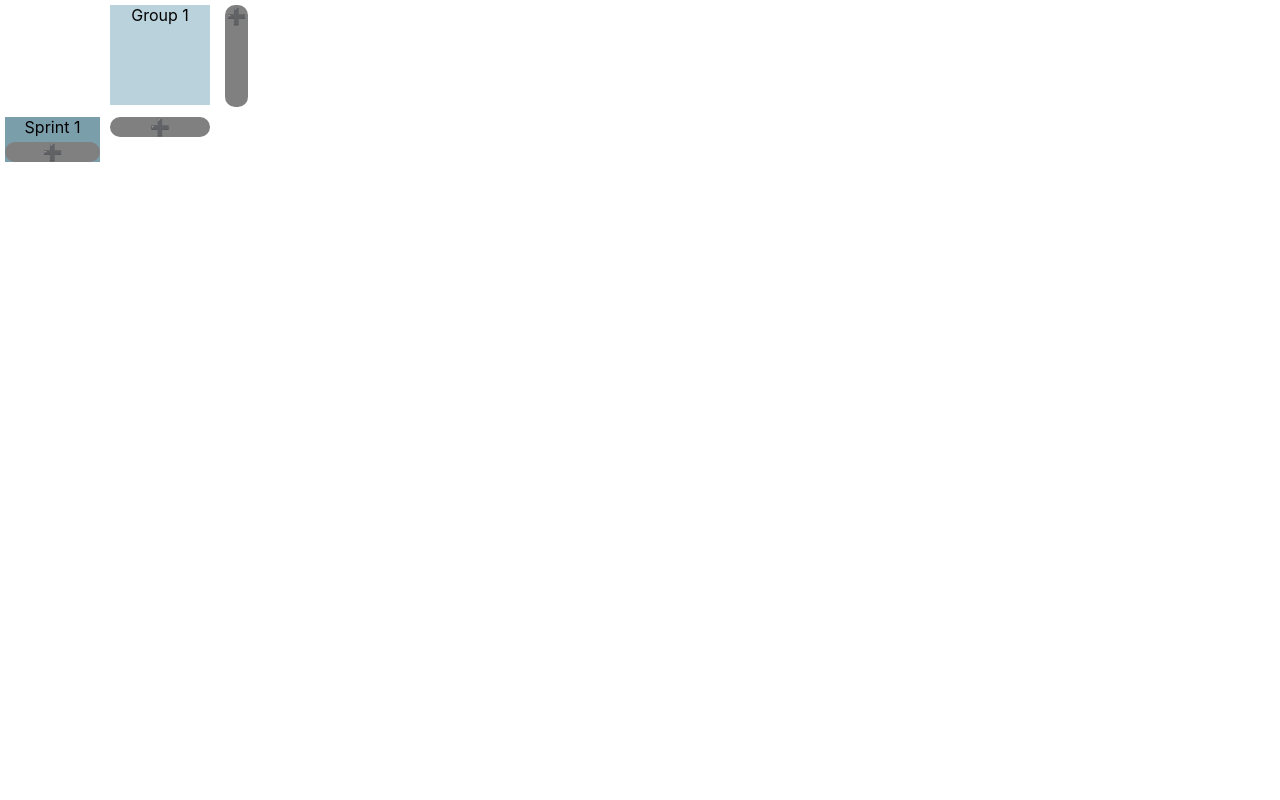
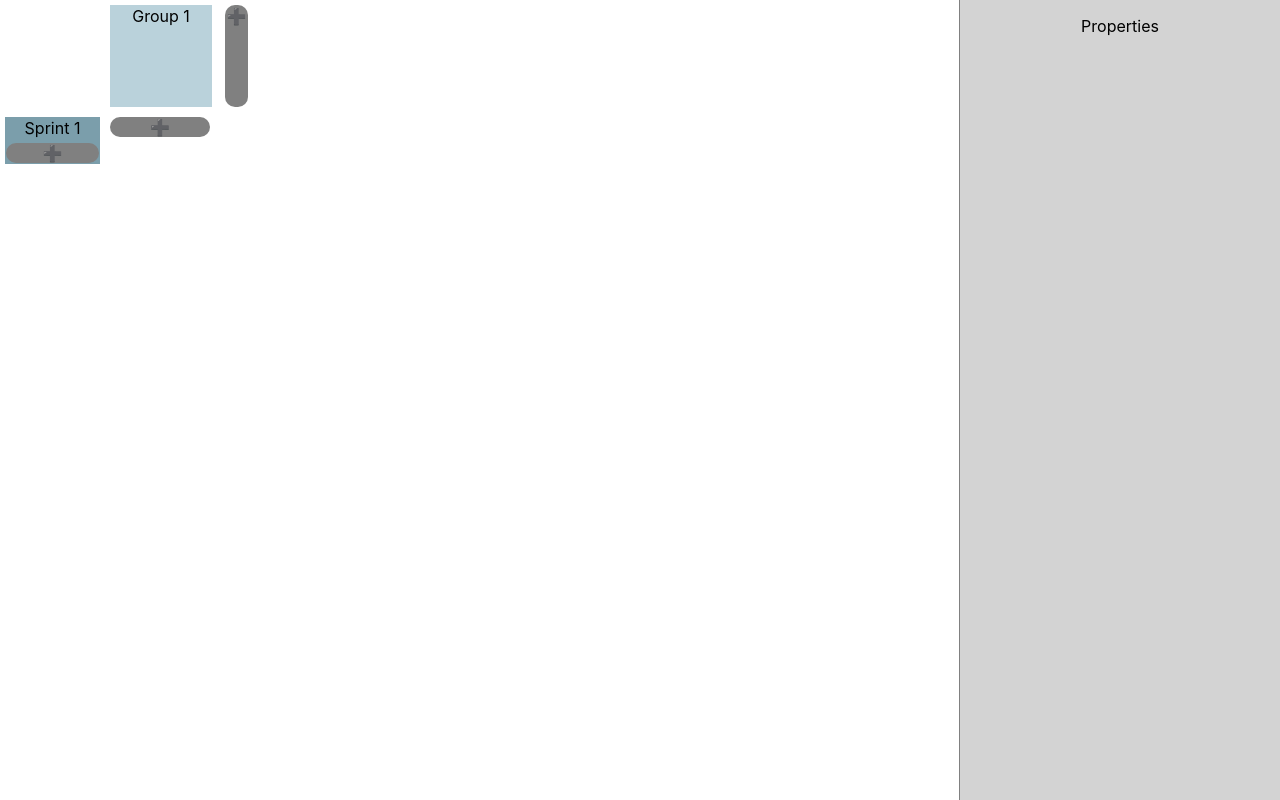
Before and after one commit to jameshume/epic_planner, a React app in the folder epic_planner/: page / in a window 1280 px wide. Built offline with nearby package versions, Linux system fonts and the light colour scheme.

Commit message:
Now have a side-bar for property display. Code messy needs tidy

```diff
--- a/epic_planner/src/App.js
+++ b/epic_planner/src/App.js
@@ -2,12 +2,29 @@ import React from 'react';
 import './App.css';
 import StoryBoard from './containers/StoryBoard/StoryBoard.js';
 
+
+const s2 = {
+  marginRight: '26vw',
+  overflow: 'auto'
+};
+
+const s3 = {
+  position: 'fixed',
+  width:'25vw',
+  height:'100vh',
+  top:0,
+  right:0,
+  background: 'rgb(211,211,211)',
+  borderLeft: '1px solid gray'
+};
+
 function App() {
   return (
-    <div className="App">
-      <main>
-        <StoryBoard/>
-      </main>
+    <div className="App" style={s2}>
+      <StoryBoard />
+      <div style={s3}>
+        <p>Properties</p>
+      </div>
     </div>
   );
 }
--- a/epic_planner/src/components/StoryBoard/StoryBoardColumn/StoryBoardColumn.js
+++ b/epic_planner/src/components/StoryBoard/StoryBoardColumn/StoryBoardColumn.js
@@ -29,7 +29,8 @@ const storyBoardColumn = props => {
         <div
           className={styles.row_inserter}
           onClick={() => props.onNewItemClick(props.row_idx, props.col_idx)}
-        >&#10133;
+        >
+          <span role='img' aria-label='delete'>&#10133;</span>
         </div>
       </div>
     );
--- a/epic_planner/src/components/StoryBoard/StoryBoardItem/StoryBoardItem.js
+++ b/epic_planner/src/components/StoryBoard/StoryBoardItem/StoryBoardItem.js
@@ -15,7 +15,7 @@ const storyBoardItem = props => {
     <div
       className={styles.delete_button}
       onClick={() => props.onDeleteItemClick(props.row_idx, props.col_idx, props.item_idx)}
-    >&#128473;</div>
+    ><span role='img' aria-label='delete'>&#128473;</span></div>
     {props.details['title']}
   </div>
 )};
--- a/epic_planner/src/components/StoryBoard/StoryBoardItem/StoryBoardItem.module.css
+++ b/epic_planner/src/components/StoryBoard/StoryBoardItem/StoryBoardItem.module.css
@@ -4,12 +4,13 @@
   height: 100px;
   width: 100px;
   background-color: lightgray;
+  border: 1px solid lightgray;
   overflow-y: auto;
   position: relative;
 }
 
 .item:hover {
-  background-color: gray;
+  border: 1px solid black;
 }
 
 .delete_button {
@@ -19,6 +20,7 @@
   padding: 0;
   margin: 0;
   font-weight: normal;
+  line-height: 0.9rem;
 }
 
 .delete_button:hover {
--- a/epic_planner/src/components/StoryBoard/StoryBoardRow/StoryBoardRow.js
+++ b/epic_planner/src/components/StoryBoard/StoryBoardRow/StoryBoardRow.js
@@ -40,10 +40,7 @@ import StoryBoardColumn from '../StoryBoardColumn/StoryBoardColumn.js';
  * \param props.onNewRowClick
  */
 const storyBoardRow = props => {
-  const columns =
-    props.columns.map(
-      (col_inf, col_idx) => {
-        return (
+  const columns = props.columns.map((col_inf, col_idx) => (
     <StoryBoardColumn
       key={'sbc' + props.row_idx + '_' + col_idx}
       row_idx={props.row_idx}
@@ -52,7 +49,7 @@ const storyBoardRow = props => {
       onNewItemClick={props.onNewItemClick}
       onDeleteItemClick={props.onDeleteItemClick}
     />
-        )});
+  ));
 
   // Must use a fragment as the items need to be individually laid out
   // to place into the grid correctly.
@@ -65,7 +62,8 @@ const storyBoardRow = props => {
         <div
           className={styles.row_inserter}
           onClick={() => props.onNewRowClick(props.row_idx)}
-        >&#10133;
+        >
+          <span role='img' aria-label='delete'>&#10133;</span>
         </div>
       </div>
       {columns}
--- a/epic_planner/src/components/StoryBoard/StoryBoardRow/StoryBoardRow.module.css
+++ b/epic_planner/src/components/StoryBoard/StoryBoardRow/StoryBoardRow.module.css
@@ -4,9 +4,14 @@
   align-items: stretch;
   grid-column-start: 1;
   background-color: rgb(123, 158, 171);
+  border: 1px solid rgb(123, 158, 171);
   margin: 5px;
   margin-right: 10px;
   padding: 0px;
+}
+
+.row_header:hover {
+  border: 1px solid black;
 }
 
 .row_header_title {
--- a/epic_planner/src/containers/StoryBoard/StoryBoard.js
+++ b/epic_planner/src/containers/StoryBoard/StoryBoard.js
@@ -111,10 +111,17 @@ class StoryBoard extends React.Component
         let newRows = this.deepCopyStateRows(prevState);
         newRows[row_idx][col_idx].splice(item_idx, 1);
         return ({
-          rows: newRows
+          rows: newRows,
         });
       }
     );
+  };
+
+  /*
+   *
+   */
+  item_click = () => {
+    this.setState({})
   };
 
   /*
@@ -137,14 +144,16 @@ class StoryBoard extends React.Component
             onNewItemClick={this.new_item}
             onNewRowClick={this.new_row}
             onDeleteItemClick={this.delete_item}
+            onItemClick={this.item_click}
           />
       )});
 
     return (
+
       <div className={styles.board_grid} style={inline_style}>
         <div className={styles.grid_spacer}/>
         {this.renderColumnHeadings()}
-        <div className={styles.column_inserter} onClick={this.new_column}>&#10133;</div>
+        <div className={styles.column_inserter} onClick={this.new_column}><span role='img' aria-label='delete'>&#10133;</span></div>
         {rows}
 
       </div>
--- a/epic_planner/src/containers/StoryBoard/StoryBoard.module.css
+++ b/epic_planner/src/containers/StoryBoard/StoryBoard.module.css
@@ -1,6 +1,6 @@
 .board_grid {
   display: grid;
-  width: 100vw;
+  /*width: 100vw;*/
   grid-auto-rows: min-content;
 }
 
@@ -35,7 +35,11 @@
   margin-top: 5px;
   height: 100px;
   width: 100px;
-  background-color: lightgray;
   overflow-y: auto;
   background-color: rgb(186, 210, 219);
+  border: 1px solid rgb(186, 210, 219);
 }
+
+.column_header:hover {
+  border: 1px solid black;
+}
```
Also changed, not shown: epic_planner/src/components/Backdrop/Backdrop.js (added, +8 -0 lines), epic_planner/src/components/Backdrop/Backdrop.module.css (added, +7 -0 lines). Lines whose indentation alone changed are shown as unchanged.
